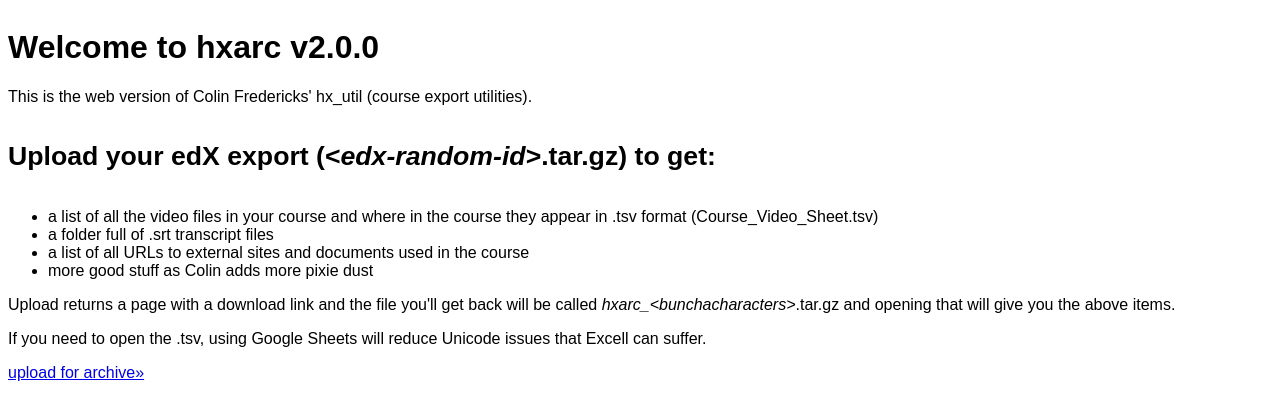
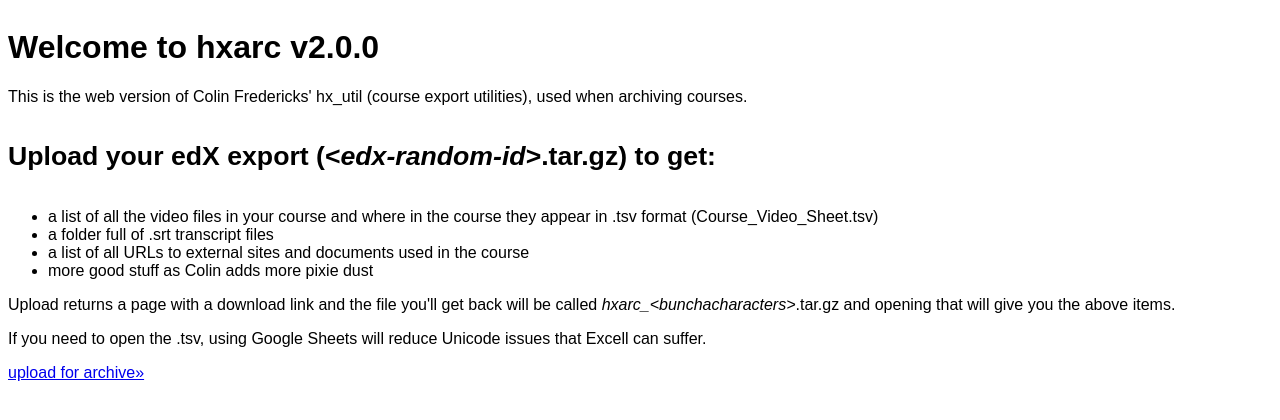
Before and after one commit to nmaekawa/hxarc, a Django app: page /upload/ in a window 1280 px wide. Shown: the part 55-475 px from the top of the page. Run offline with Django 3.2, Linux system fonts and the light colour scheme.

Commit message:
fixes wording in landing page

```diff
--- a/upload/templates/upload/landing.html
+++ b/upload/templates/upload/landing.html
@@ -4,7 +4,7 @@
     <main>
     <h1>Welcome to hxarc v{{ hxarc_version }}</h1>
     <p> This is the web version of Colin Fredericks' hx_util (course export
-    utilities).</p>
+    utilities), used when archiving courses.</p>
 
     <h4>Upload your edX export (&lt;<em>edx-random-id</em>&gt;.tar.gz) to get:</h4>
     <ul>
```
